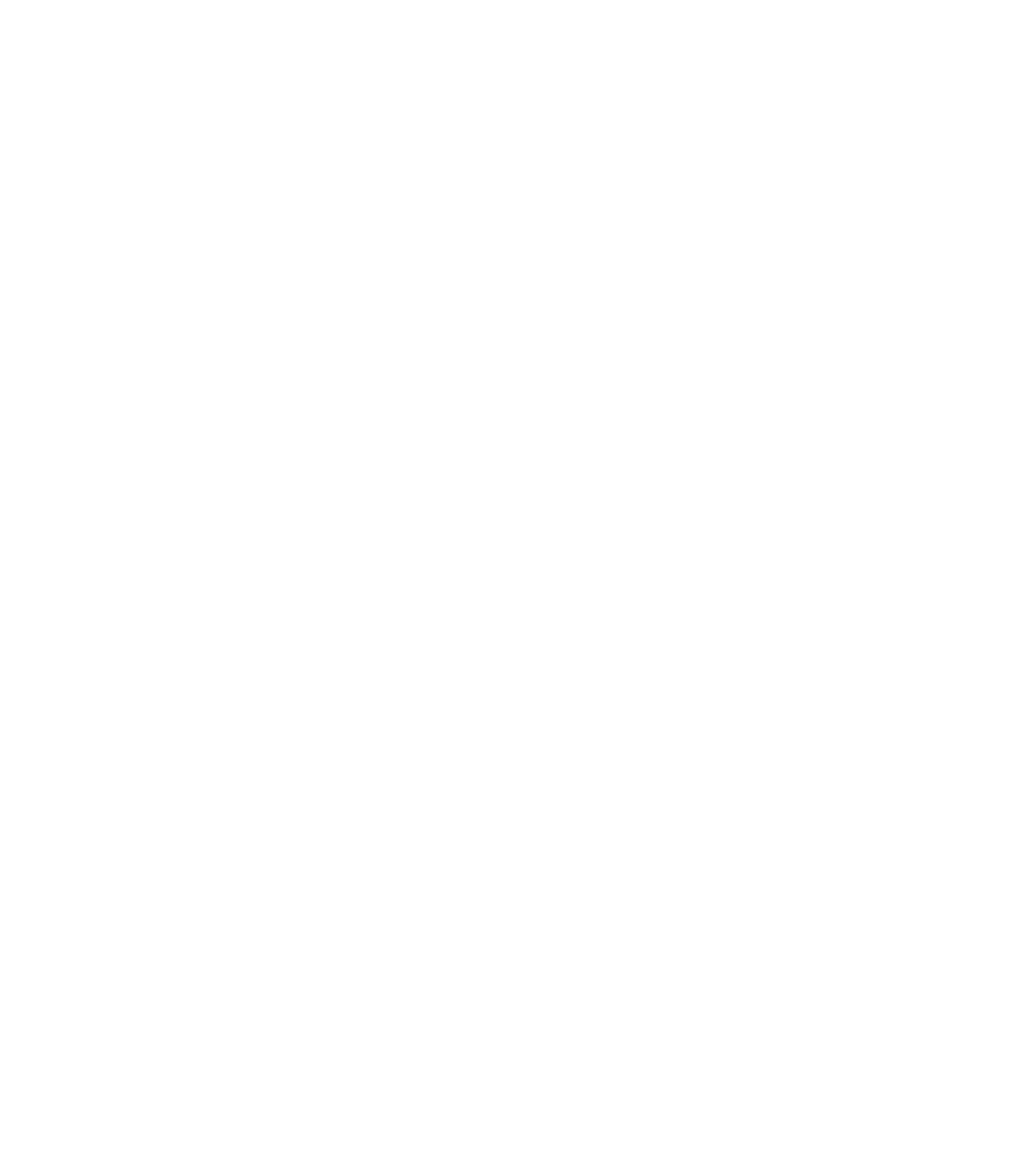
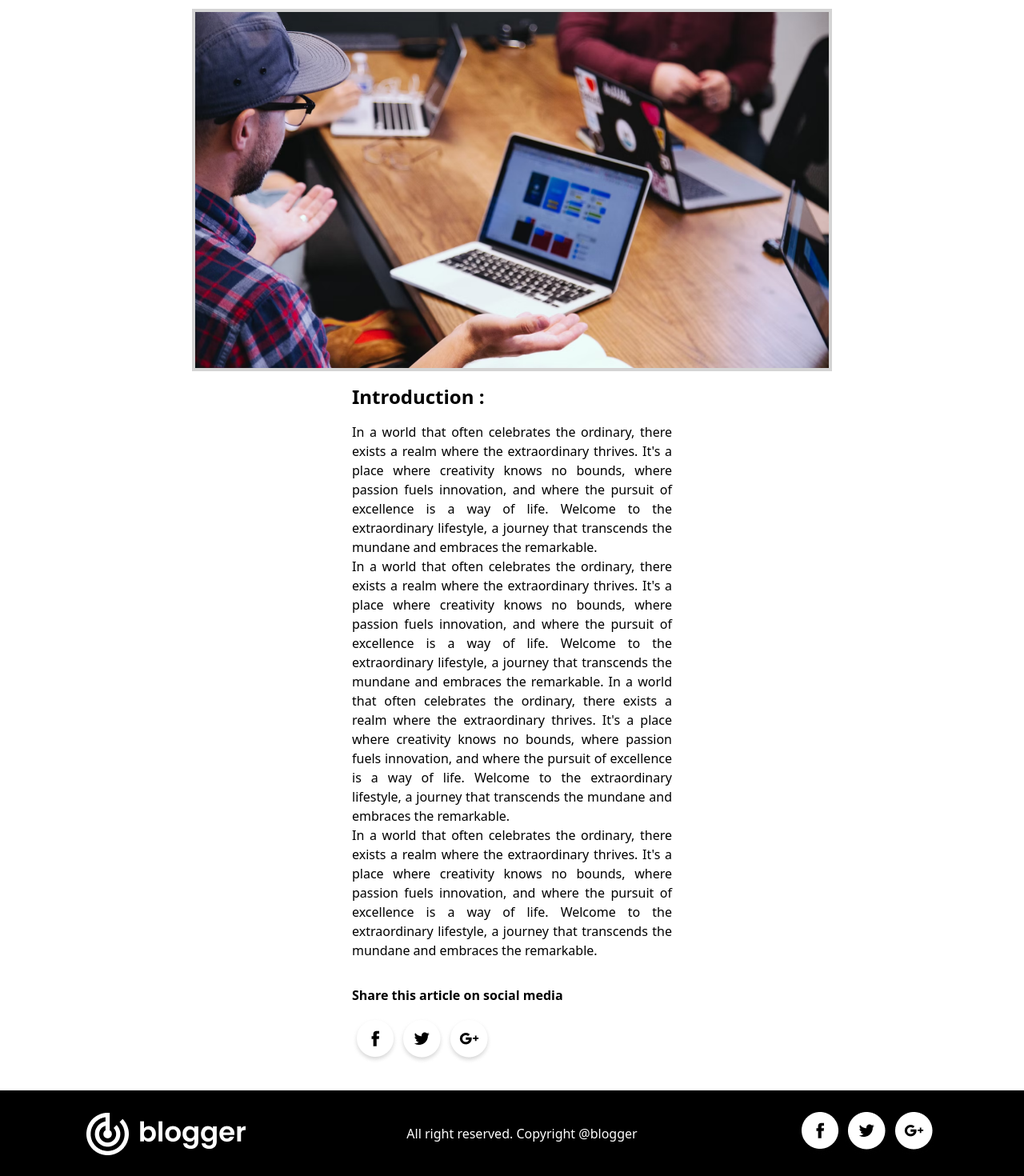
Before and after one commit to Nandakishore695/mern-blogger, a Next.js app: page /blog in a window 1280 px wide. Shown: the part 358-1828 px from the top of the page at 80% size. Before the commit the page ends 800 px from the top, so only its background shows below. Built offline with nearby package versions, Linux system fonts and the light colour scheme.

Commit message:
ux_blog_viewpageOnly

```diff
--- /dev/null
+++ b/src/Component/Footer.js
@@ -0,0 +1,23 @@
+import React from 'react'
+import { assets } from '../../assets/assets';
+import Image from 'next/image';
+
+export default function Footer() {
+    const {logo_light, facebook_icon, twitter_icon, googleplus_icon} = assets;
+
+  return (
+    <div className='bg-black p-2'>
+        <ul className='flex justify-around items-center'>
+            <li><Image src={logo_light} alt="logs"/></li>
+            <li className='text-white'>All right reserved. Copyright @blogger </li>
+            <li>
+                <ul className="flex text-start my-4">
+                    <li><Image src={facebook_icon} alt='logs'/></li>
+                    <li><Image src={twitter_icon} alt='logs'/></li>
+                    <li><Image src={googleplus_icon} alt='logs'/></li>
+                </ul>
+            </li>
+        </ul>
+    </div>
+  )
+}
--- a/src/Component/Header.js
+++ b/src/Component/Header.js
@@ -10,7 +10,7 @@
   return (
     <header className="flex p-4 justify-around ">
       <Link href="/"><Image src={logo} alt="logo-blogger "/></Link>
-      <Link className="border-2 border-solid shadow-[-8px_8px_0px_0px_rgba(0,0,0,1)] block my-5 p-2 w-48 flex items-center justify-center rounded-xl" href="#">Get Started<Image src={arrow} alt="arrow" width={28} height={12}/></Link>
+      <Link className="flex gap-2 border-2 border-solid shadow-[-8px_8px_0px_0px_rgba(0,0,0,1)] block my-5 p-2 w-48 flex items-center justify-center rounded-xl" href="/">Get Started<Image src={arrow} alt="arrow" width={28} height={12}/></Link>
       {/* <Link className="border-2 border-solid shadow-[-8px_8px_0px_0px_rgba(0,0,0,1)] block my-5 p-2 w-48 flex items-center justify-center rounded-xl" href="/admin/addblogs">Admin Dashboard</Link> */}
     </header>
   );
--- a/src/app/admin/addblogs/page.jsx
+++ b/src/app/admin/addblogs/page.jsx
@@ -16,35 +16,34 @@
     }
     const handleSubmit = (e) => {
         e.preventDefault();
-        console.log(data);
     }
 
   return (
     <div>
       <form action="post" onSubmit={handleSubmit} className="p-5"  >
-        <label htmlFor="uploadThumbnail" className="cursor-pointer">Upload thumbnail
+        <label htmlFor="uploadThumbnail" className="cursor-pointer">Upload Thumbnail
         <Image src={!data.thumbnail ? upload_area: data.thumbnail} alt="thumbnail"  for="uploadThumbnail" /></label>
         <br />
         <input type="file" name="blogImage" id="uploadThumbnail" hidden onChange={handleInput} />
         <br />
-        <label htmlFor="blogTitle" className="my-4">Blog title</label>
+        <label htmlFor="blogTitle" className="my-4">Blog Title</label>
         <br />
-        <input type="text" name="blogTitle" id="blogTitle" className="border-2 pr-12 p-2 rounded" placeholder="Type here" onChange={handleInput} />
+        <input type="text" name="blogTitle" id="blogTitle" className="border-2 pr-12 p-2 rounded" placeholder="Type here" autoComplete="off" onChange={handleInput} />
         <br />
-        <label htmlFor="blogTitle">Blog Descriptionl</label>
+        <label htmlFor="blogTitle">Blog Description</label>
         <br />
-        <input type="message" name="blogDescription" id="blogTitle" className="border-2 pb-[64px] px-2 pr-12 rounded" placeholder="write content here"  onChange={handleInput}/>
+        <input type="message" name="blogDescription" id="blogTitle" className="border-2 pb-[64px] px-2 pr-12 rounded" placeholder="write content here" autoComplete="off" onChange={handleInput}/>
         <br />
-        <label htmlFor="blogCategory">Blog category</label>
+        <label htmlFor="blogCategory">Blog Category</label>
         <br />
-        <select id="blogCategory" name="blogCategory" className="border-2 px-8 rounded " onChange={handleInput} >
+        <select id="blogCategory" name="blogCategory" className="border-2 px-8 rounded py-2 " onChange={handleInput} >
             <option value="volvo">Volvo</option>
             <option value="saab">Saab</option>
             <option value="fiat">Fiat</option>
             <option value="audi">Audi</option>
           </select>
         <br />
-        <button className="border-2 border-solid shadow-[-8px_8px_0px_0px_rgba(0,0,0,1)] block my-5 p-2 w-32 flex items-center justify-center rounded-xl" type="submit">Add</button>
+        <button className="border-2 border-solid shadow-[-8px_8px_0px_0px_rgba(0,0,0,1)] block my-5 p-2 w-32 flex items-center justify-center rounded-xl" type="submit">Add Blog</button>
       </form>
     </div>
   );
--- a/src/app/admin/bloglists/page.js
+++ b/src/app/admin/bloglists/page.js
@@ -4,7 +4,6 @@
 
 export default function Bloglists() {
   const { profile_icon } = assets;
-  console.log(assets);
 
   return (
     <div className="p-5">
--- /dev/null
+++ b/src/app/api/email/route.js
@@ -0,0 +1,16 @@
+import connectDb from "@/library/config/db";
+import { UserEmail } from "@/library/model/Email_Model";
+import { NextResponse } from "next/server";
+
+export async function POST(request){
+    try {
+        await connectDb();
+        const { isEmailId } = await request.json();
+        console.log(isEmailId,"backend");
+
+        const emailId = await UserEmail.create({isEmailId});
+            return NextResponse.json({message: "New Subscribe",emailId},{ status: 201 });
+    } catch (error) {
+        return NextResponse.json({"message": error.message})
+    }
+}
--- a/src/app/blog/page.js
+++ b/src/app/blog/page.js
@@ -1,10 +1,52 @@
-import React from 'react'
+import Image from "next/image";
+import React from "react";
+import { assets, blog_data } from "../../../assets/assets";
 
 export default function BlogView() {
+    const { profile_icon, facebook_icon, twitter_icon, googleplus_icon
+ } = assets;
+
   return (
-    <div>
-        <h1>Hi Blog</h1>
-
-    </div>
-  )
+    <article className="text-center items-center my-8">
+      <h1 className="text-4xl font-bold text-wrap my-8">Bevond the Ordinary: Crafting Your Exceptional Lifestyle</h1>
+      <Image src={profile_icon} className="m-auto mt-8"/>
+      <p>Alex Bennett</p>
+      <div className="my-8">
+        <Image src={blog_data[0].image} width={800} className="border-4 border-neutral-300 m-auto"/>
+        <h2 className="mt-4 text-2xl px-[440px] text-justify font-bold">Introduction :</h2>
+        <p className="mt-4 px-[440px] text-justify">
+          In a world that often celebrates the ordinary, there exists a realm
+          where the extraordinary thrives. It's a place where creativity knows
+          no bounds, where passion fuels innovation, and where the pursuit of
+          excellence is a way of life. Welcome to the extraordinary lifestyle, a
+          journey that transcends the mundane and embraces the remarkable.
+          <br />
+             In a world that often celebrates the ordinary, there exists a realm
+          where the extraordinary thrives. It's a place where creativity knows
+          no bounds, where passion fuels innovation, and where the pursuit of
+          excellence is a way of life. Welcome to the extraordinary lifestyle, a
+          journey that transcends the mundane and embraces the remarkable.
+             In a world that often celebrates the ordinary, there exists a realm
+          where the extraordinary thrives. It's a place where creativity knows
+          no bounds, where passion fuels innovation, and where the pursuit of
+          excellence is a way of life. Welcome to the extraordinary lifestyle, a
+          journey that transcends the mundane and embraces the remarkable.
+          <br />
+             In a world that often celebrates the ordinary, there exists a realm
+          where the extraordinary thrives. It's a place where creativity knows
+          no bounds, where passion fuels innovation, and where the pursuit of
+          excellence is a way of life. Welcome to the extraordinary lifestyle, a
+          journey that transcends the mundane and embraces the remarkable.
+        </p>
+      </div>
+      <div className="px-[440px] my-8">
+        <p className="text-start font-bold">Share this article on social media</p>
+        <ul className="flex text-start my-4">
+          <li><Image src={facebook_icon}/></li>
+          <li><Image src={twitter_icon}/></li>
+          <li><Image src={googleplus_icon}/></li>
+        </ul>
+      </div>
+    </article>
+  );
 }
--- a/src/app/layout.jsx
+++ b/src/app/layout.jsx
@@ -1,6 +1,7 @@
 import { Geist, Geist_Mono } from "next/font/google";
 import "./main.css";
 import Header from "@/Component/Header";
+import Footer from "@/Component/Footer";
 
 
 const geistSans = Geist({
@@ -26,6 +27,7 @@
       >
       <Header />
         {children}
+        <Footer />
       </body>
     </html>
   );
--- /dev/null
+++ b/src/library/model/Email_Model.js
@@ -0,0 +1,8 @@
+import mongoose from "mongoose";
+
+const emailSchema = mongoose.Schema({
+  isEmailId: { type: String, required: true, unique: true },
+  createDate: { type: Date, default: Date.now },
+});
+
+export const UserEmail = mongoose.models.emailSchema || mongoose.model("UserEmail", emailSchema);
```
Also changed, not shown: src/Component/Blogitem.js (+93 -36 lines).
